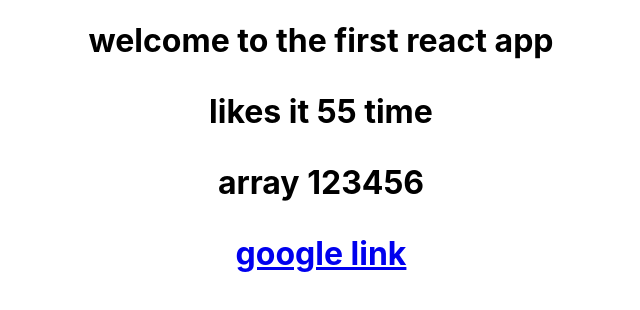
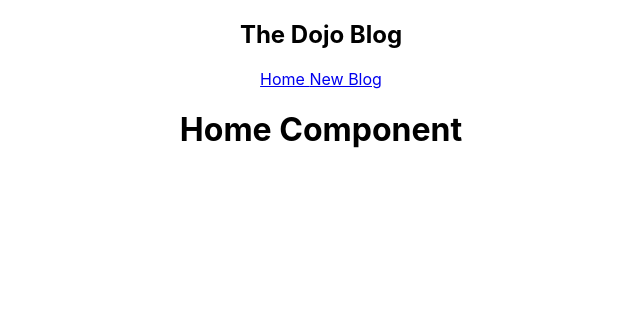
Before and after one commit to alirza143/react, a React (Create React App) app: page / in a window 1280 px wide. Shown: the top 310 px of the page, without its empty margins (319-959 px from the left). Built offline with nearby package versions, Linux system fonts and the light colour scheme.

Commit message:
add multiple component to react

```diff
--- a/src/App.js
+++ b/src/App.js
@@ -1,21 +1,15 @@
 import './App.css';
+import Home from './Home';
+import Navbar from './Navbar';
 
 function App() {
-  // Create a varible here
-  const title = "welcome to the first react app";
-  const likes = 55;
-  const link = 'https://www.google.com';
   return (
     <div className="App">
-      <h1>
-        {/* call the variable that we created earlier */}
-        <div className="content">{ title }</div>
-        <p>likes it { likes } time</p>
-        <p>array {[1,2,3,4,5,6]}</p>
-        <a href={ link }>
-          google link
-        </a>
-      </h1>
+      <Navbar />
+      <div className="content">
+      <Home />
+        </div>
+
     </div>
   );
 }
--- /dev/null
+++ b/src/Home.js
@@ -0,0 +1,9 @@
+const Home = () => {
+    return (
+
+            <h1>Home Component</h1>
+
+     );
+}
+
+export default Home;
--- /dev/null
+++ b/src/Navbar.js
@@ -0,0 +1,13 @@
+const Navbar = () => {
+    return (
+        <nav className="navbar">
+            <h1>The Dojo Blog</h1>
+            <div className="links">
+                <a href="/"> Home </a>
+                <a href="/create"> New Blog </a>
+            </div>
+        </nav>
+     );
+}
+
+export default Navbar;
```
